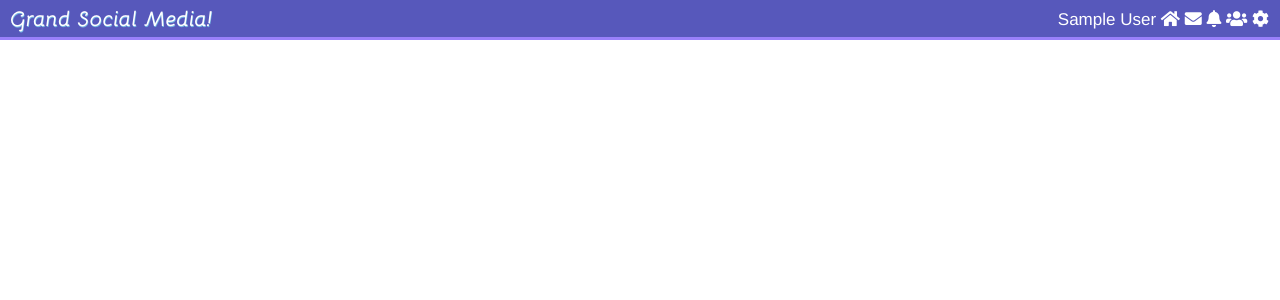
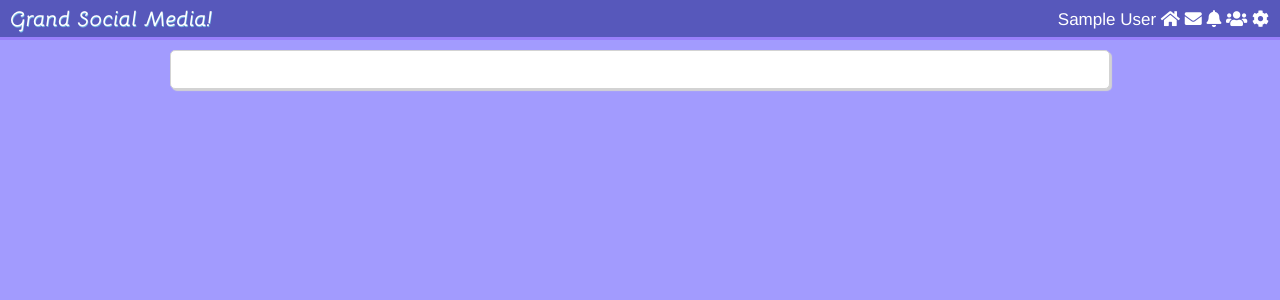
Before and after one commit to Gilberto11/GrandSocialMedia, a PHP site: page / in a window 1280 px wide. Shown: the top 300 px of the page. Run offline with PHP 8.4, Linux system fonts and the light colour scheme; the visitor is signed in with stand-in values (Sample User, id 1); some libraries are stand-ins or nearby versions.

Commit message:
styling the profile pct column to have a white background

```diff
--- a/assets/css/style.css
+++ b/assets/css/style.css
@@ -10,6 +10,7 @@
 
 body {
 	line-height: 17px;
+	background-color: #a29bfe;
 }
 
 .top_bar {
@@ -20,6 +21,8 @@ body {
 	border-bottom: 0.25em solid #9980FA;
 	margin: 0 0 10px 0;
 	display: inline-flex;
+	position: fixed;
+	z-index: 10;
 }
 
 .logo a {
@@ -63,3 +66,12 @@ nav a:hover {
 	width: 75%;
 	min-width: 950px;
 }
+
+.column{
+	background-color: #fff;
+	padding: 10px;
+	border: 1px solid #D3D3D3;
+	border-radius: 5px;
+	box-shadow: 2px 2px 1px #D3D3D3;
+	z-index: -1;
+}
```
